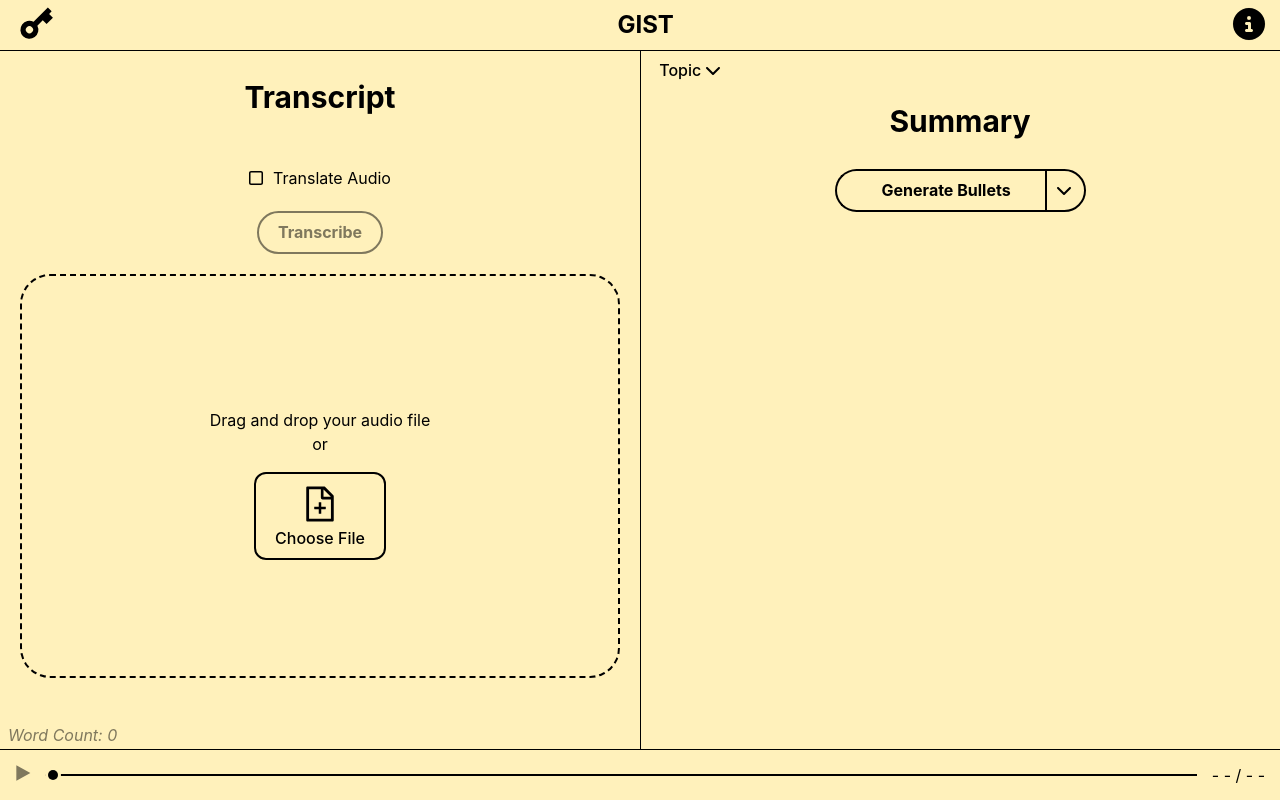
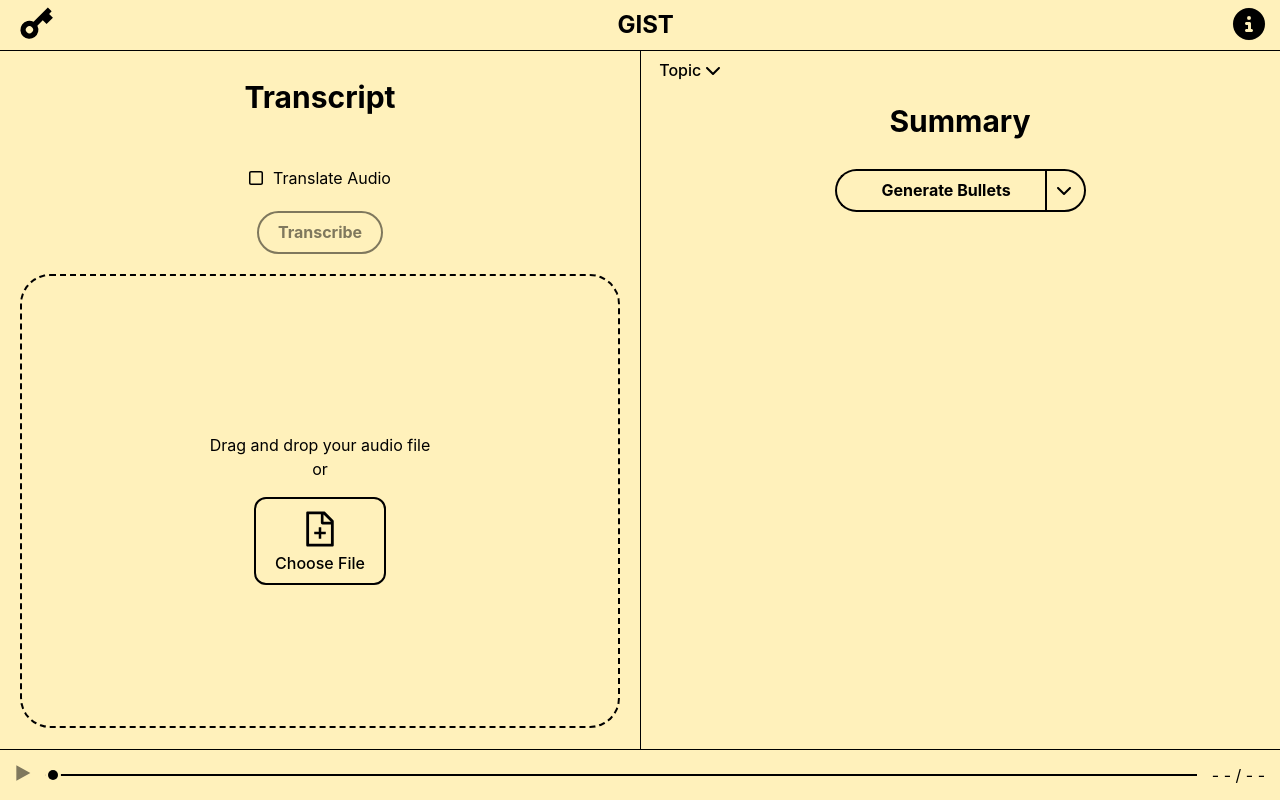
Before and after one commit to Carsonthemonkey/GIST, a React (Vite) app: page / in a window 1280 px wide. Built offline with nearby package versions, Linux system fonts and the light colour scheme; the HTML template or start-up script is replaced by a standard one.

Commit message:
Renders word counter conditionally

```diff
--- a/src/components/TranscriptPanel.tsx
+++ b/src/components/TranscriptPanel.tsx
@@ -187,7 +187,7 @@ const TranscriptPanel = ({ APIKey, transcript, setTranscript }: Props) => {
     }
 
     return (
-        <div id="transcript-panel">
+        <div id="transcript-panel" className={transcript? "transcript-loaded" : ""}>
             <div className="overlay"></div>
             <h2 id="transcript-title">Transcript</h2>
             <div>
@@ -240,8 +240,8 @@ const TranscriptPanel = ({ APIKey, transcript, setTranscript }: Props) => {
                 {transcript}
             </p>
             {/* Might be good to move this to a separate component (and maybe add like a copy and save/download button?) */}
-            <div id="word-counter-bar">
-                <WordCounter transcriptProp={transcript} />
+            <div id="word-counter-bar" className="hidden">
+                {transcript && <WordCounter transcriptProp={transcript} />}
             </div>
             <AudioPanel
                 audioFile={!!audioFile ? URL.createObjectURL(audioFile) : ""}
--- a/src/styles/FileDropButton.css
+++ b/src/styles/FileDropButton.css
@@ -17,7 +17,7 @@
   align-items: center;
   border: 2px dashed var(--accent-color);
   border-radius: 30px;
-  height: calc(100% - 270px);
+  height: calc(100% - 250px);
   margin: 20px;
 }
 .dropzone .overlay {
--- a/src/styles/FileDropButton.scss
+++ b/src/styles/FileDropButton.scss
@@ -30,7 +30,7 @@
     align-items: center;
     border : 2px dashed var(--accent-color);
     border-radius: 30px;
-    height: calc(100% - 270px );
+    height: calc(100% - 250px );
     // min-height: 700px;
     margin: 20px;
     // margin-bottom: 40px;
--- a/src/styles/TranscriptPanel.css
+++ b/src/styles/TranscriptPanel.css
@@ -3,10 +3,13 @@
   top: calc(50px + var(--electron-titlebar-height));
   left: 0;
   width: 50%;
-  bottom: 80px;
+  bottom: 50px;
   border-right: 1px solid var(--accent-color);
   border-bottom: none;
   overflow-y: scroll;
+}
+#transcript-panel.transcript-loaded {
+  bottom: 80px;
 }
 #transcript-panel #checkmark,
 #transcript-panel #checkmark-label {
--- a/src/styles/TranscriptPanel.scss
+++ b/src/styles/TranscriptPanel.scss
@@ -8,7 +8,11 @@
     // height: calc(100% - vars.$audio-panel-height - vars.$toolbar-height);
     left: 0;
     width: 50%;
-    bottom: calc(vars.$word-counter-bar-height + vars.$audio-panel-height);
+    bottom: vars.$audio-panel-height;
+
+    &.transcript-loaded{
+        bottom: calc(vars.$word-counter-bar-height + vars.$audio-panel-height);
+    }
     border-right: 1px solid var(--accent-color);
     border-bottom: none;
     overflow-y: scroll;
@@ -47,7 +51,6 @@
         position: fixed;
         // bottom: 0;
         bottom: vars.$audio-panel-height;
-
         left: 0;
         width: 50%;
         height: vars.$word-counter-bar-height;
```
Also changed, not shown: 1 other file (tests, documents, lock files or other folders).
